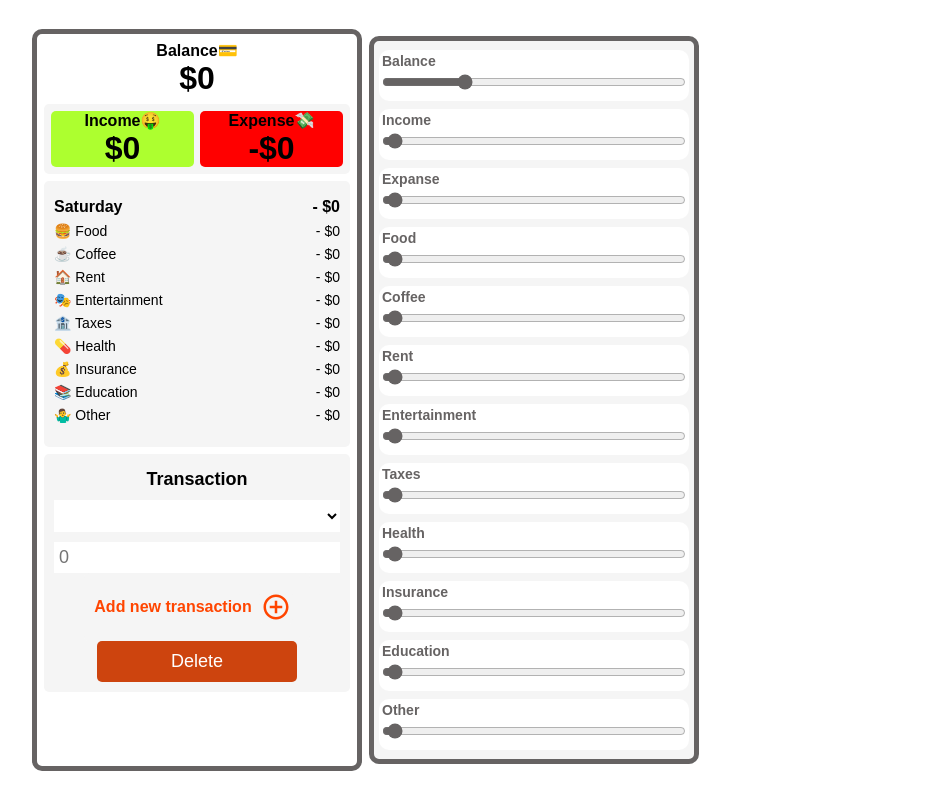
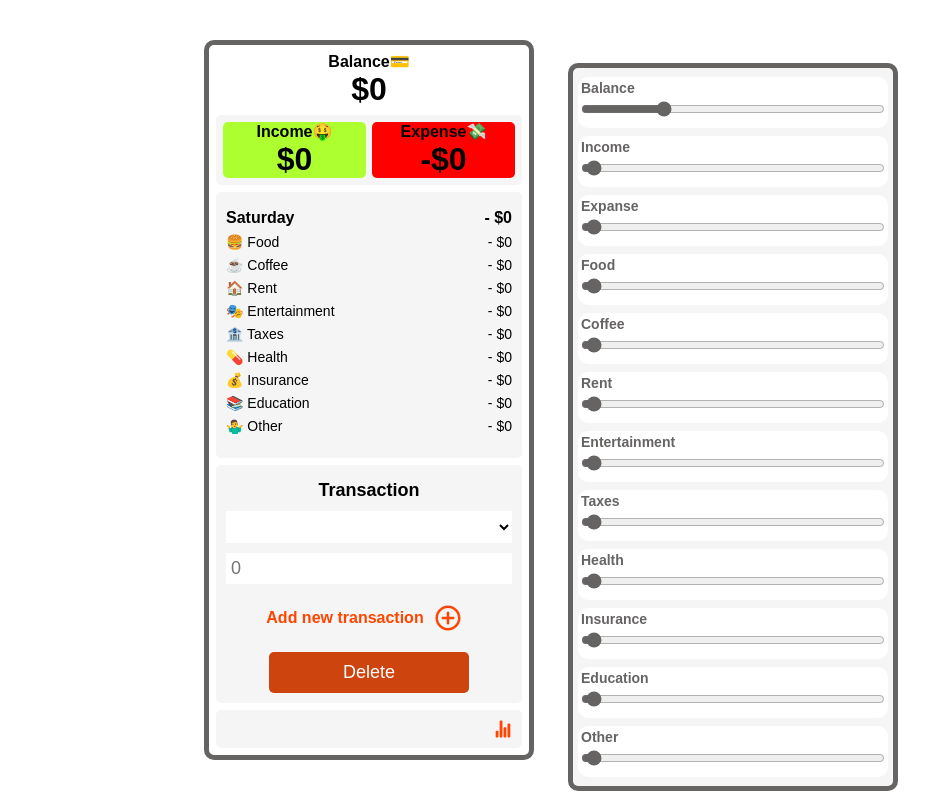
Before and after one commit to jozefkubis/budget-app, a React (Create React App) app: page / in a window 1280 px wide. Shown: the whole page, without its empty margins (271-1200 px from the left). Built offline with nearby package versions, Linux system fonts and the light colour scheme.

Commit message:
Vytvorenie toggle pre zmiznutie .sliders

```diff
--- a/src/App.js
+++ b/src/App.js
@@ -1,5 +1,6 @@
 import { useState, useEffect } from "react"
 import { MdAddCircleOutline } from "react-icons/md"
+import { IoStatsChart } from "react-icons/io5"
 
 //MARK: App
 export default function App() {
@@ -72,6 +73,11 @@ export default function App() {
     localStorage.setItem("categories", JSON.stringify(newCategories))
   }
 
+  //MARK: handleToggle
+  function handleToggle() {
+    document.querySelector(".sliders").classList.toggle("showHide")
+  }
+
   return (
     <div className="container" style={{ display: "flex" }}>
       <div className="app">
@@ -88,6 +94,9 @@ export default function App() {
           setBalance={setBalance}
           setCategories={setCategories}
         />
+        <div className="toggle">
+          <IoStatsChart onClick={() => handleToggle()} />
+        </div>
       </div>
       <Ranges
         inputBalance={inputBalance}
--- a/src/index.css
+++ b/src/index.css
@@ -19,6 +19,7 @@ body {
   height: auto;
   border: 5px solid rgb(102, 99, 99);
   border-radius: 10px;
+  position: relative;
 }
 
 /* MARK: Option */
@@ -236,6 +237,10 @@ body {
   height: auto;
   border: 5px solid rgb(102, 99, 99);
   border-radius: 10px;
+  position: absolute;
+  font-weight: balder;
+  top: 7%;
+  left: 65%;
 }
 
 /* MARK: Ranges-div */
@@ -262,3 +267,23 @@ body {
   padding: 5px;
   accent-color: green;
 }
+
+/* MARK: Toggle */
+.toggle {
+  display: flex;
+  align-items: center;
+  justify-content: flex-end;
+  background-color: #f5f5f5;
+  padding: 10px;
+  margin: 7px;
+  border-radius: 5px;
+  color: orangered;
+  cursor: pointer;
+  outline: none;
+  border: none;
+  font-size: 18px;
+}
+
+.showHide {
+  display: none;
+}
```
